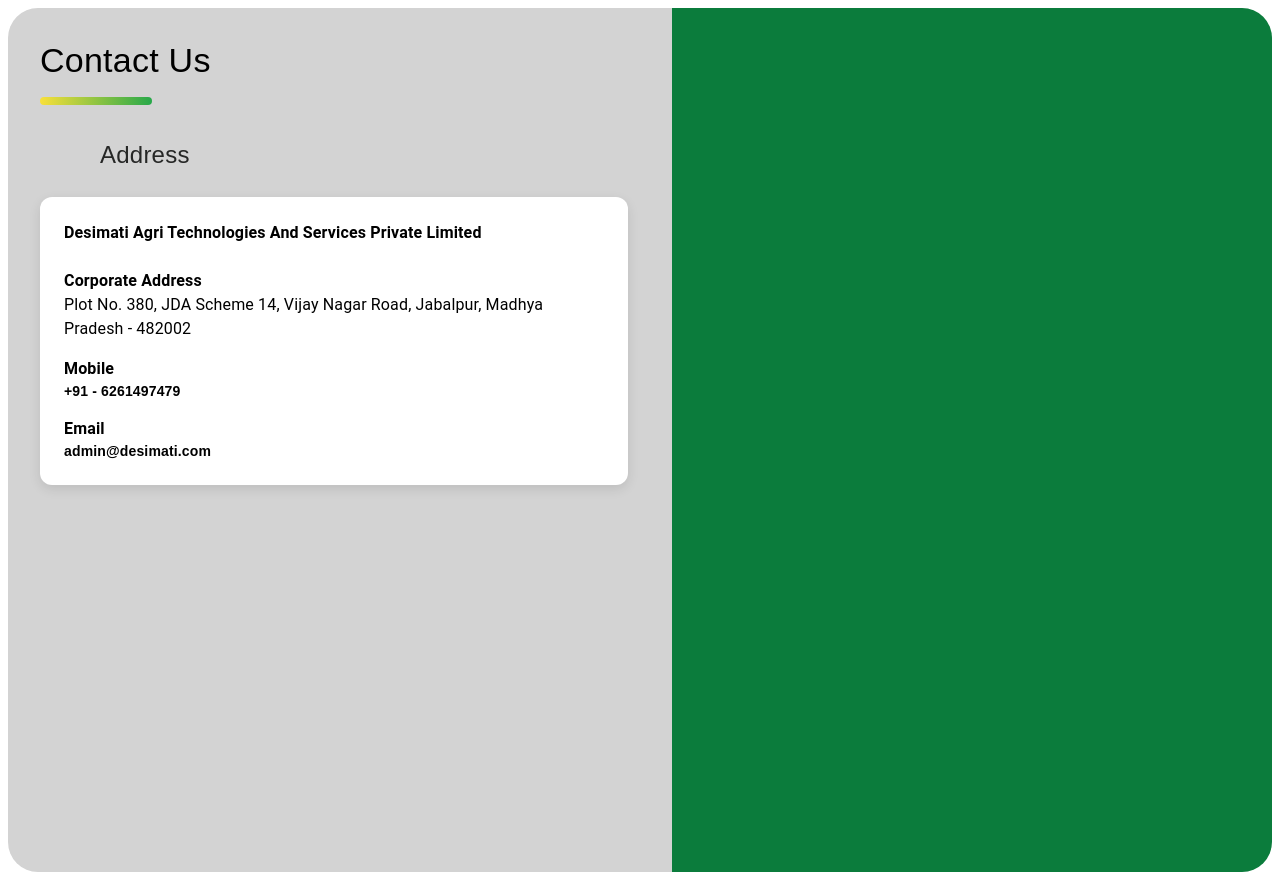
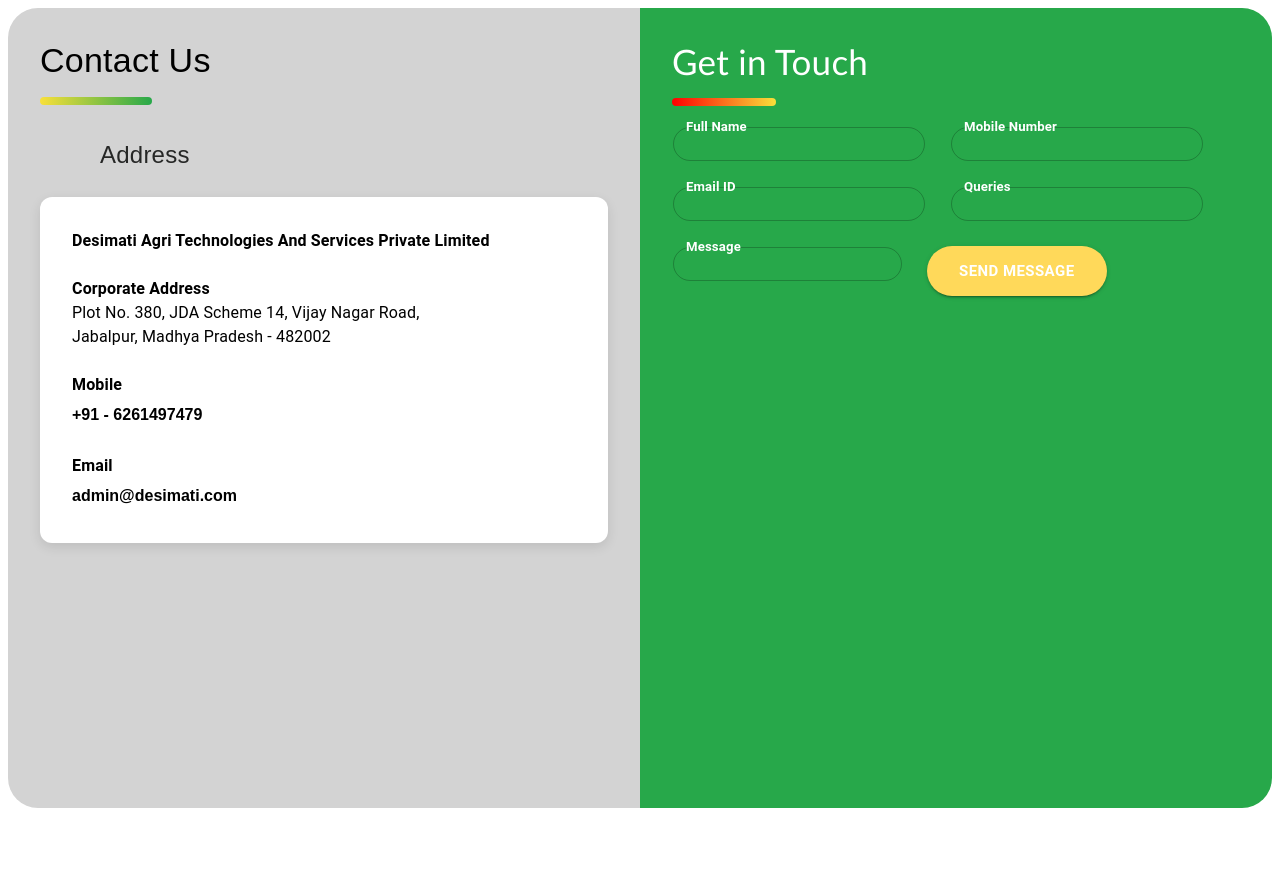
Before and after one commit to Aana-5/Gharaya, a React (Vite) app: page /contact in a window 1280 px wide. After the commit the page ends 816 px from the top, so only its background shows below. Built offline with nearby package versions, Linux system fonts and the light colour scheme; some icons are missing.

Commit message:
contact page updated nitansh

```diff
--- a/src/components/ContactUs.jsx
+++ b/src/components/ContactUs.jsx
@@ -1,10 +1,27 @@
 import React from 'react';
-import { Box, Typography, useMediaQuery, useTheme, IconButton, Link, Grid } from '@mui/material';
+import { Box, Typography, IconButton, Link, Grid, FormControl, InputLabel, OutlinedInput, Button } from '@mui/material';
 import LocationPinIcon from '@mui/icons-material/LocationPin';
 
 const ContactUs = () => {
-    const theme = useTheme();
-    const isMobile = useMediaQuery(theme.breakpoints.down('sm'));
+
+    const inputStyles = {
+        height: '36px',
+        borderRadius: '29px',
+        backgroundColor: '#27A84A',
+        border: '1px solid #27A84A',
+        color: '#fff',
+        paddingX: 2,
+        '& input': {
+          padding: '8px 0',
+        },
+      };
+
+      const labelStyles = {
+        mb: 1,
+        color: '#fff',
+        fontSize: '1.1rem',
+        fontWeight: '600',
+      };
 
     const animatedLinkStyle = {
         fontFamily: "'Poppins', sans-serif",
@@ -45,23 +62,25 @@
         <Box
             sx={{
                 display: 'flex',
-                flexDirection: isMobile ? 'column' : 'row',
+                flexDirection: { xs: 'column', sm: 'row' },
+                width: '100%',
+                minHeight: '100vh',
             }}
         >
             {/* Left Box */}
             <Box
                 sx={{
-                    width: isMobile ? '100vw' : '50vw',
-                    minHeight: isMobile ? '50vh' : '100vh',
+                    width: { xs: '100%', sm: '50%' },
+                    height: { xs: 'auto', sm: '100vh' },
                     backgroundColor: 'lightgrey',
-                    borderRadius: isMobile ? '1.875rem 1.875rem 0 0' : '1.875rem 0 0 1.875rem',
+                    borderRadius: { xs: '1.875rem 1.875rem 0 0', sm: '1.875rem 0 0 1.875rem' },
                     p: 4,
                     display: 'flex',
                     flexDirection: 'column',
                     justifyContent: 'flex-start',
+                    boxSizing: 'border-box',
                 }}
             >
-                {/* Title */}
                 <Typography
                     variant="h4"
                     sx={{
@@ -73,26 +92,23 @@
                     Contact Us
                 </Typography>
 
-                {/* Gradient underline */}
                 <Box
                     sx={{
-                        background: 'transparent linear-gradient(90deg, #f9e03a 0%, #27a84a 100%) 0% 0% no-repeat padding-box',
+                        background: 'transparent linear-gradient(90deg, #f9e03a 0%, #27a84a 100%)',
                         borderRadius: '0.25rem',
-                        opacity: 1,
                         height: '0.5rem',
                         width: '7rem',
                         margin: '0.938rem 0 1.5rem',
-                        display: 'block',
                     }}
                 />
 
-                {/* Icon + "Address" Title */}
+                {/* Icon + Address */}
                 <Box
                     sx={{
                         display: 'flex',
                         alignItems: 'center',
                         gap: 1,
-                        marginBottom: '1rem',
+                        mb: 2,
                     }}
                 >
                     <IconButton
@@ -115,37 +131,54 @@
                     </Typography>
                 </Box>
 
-                {/* Company Info Box */}
+                {/* Info Box */}
                 <Box
                     sx={{
                         backgroundColor: '#fff',
-                        padding: '1.5rem',
+                        padding: { xs: '1rem', sm: '1.5rem', md: '2rem' },
                         borderRadius: '0.75rem',
                         boxShadow: '0 4px 12px rgba(0,0,0,0.1)',
                         fontFamily: 'Montserrat, sans-serif',
                         color: '#000',
                         lineHeight: 1.8,
-                        maxWidth: '90%',
+                        maxWidth: '100%',
                     }}
                 >
-                    <Typography variant="body1">
+                    <Typography variant="body1" sx={{ fontSize: { xs: '0.95rem', sm: '1rem' } }}>
                         <strong>Desimati Agri Technologies And Services Private Limited</strong><br /><br />
                         <strong>Corporate Address</strong><br />
-                        Plot No. 380, JDA Scheme 14, Vijay Nagar Road, Jabalpur, Madhya Pradesh - 482002
+                        Plot No. 380, JDA Scheme 14, Vijay Nagar Road,<br />
+                        Jabalpur, Madhya Pradesh - 482002
                     </Typography>
 
-                    <Box mt={2}>
+                    <Box mt={3}>
                         <Typography variant="body1"><strong>Mobile</strong></Typography>
-                        <Typography variant="body2">
-                        <Grid item><Link href="tel:+916261497479" underline="hover" color="#fff" sx={animatedLinkStyle}><b>+91 - 6261497479</b></Link></Grid>
-                        </Typography>
+                        <Link
+                            href="tel:+916261497479"
+                            underline="hover"
+                            sx={{
+                                ...animatedLinkStyle,
+                                fontSize: { xs: '0.9rem', sm: '1rem' },
+                                mt: 0.5
+                            }}
+                        >
+                            <strong>+91 - 6261497479</strong>
+                        </Link>
                     </Box>
 
-                    <Box mt={2}>
+                    <Box mt={3}>
                         <Typography variant="body1"><strong>Email</strong></Typography>
-                        <Typography variant="body2">
-                            <Grid item><Link href="mailto:admin@desimati.com" underline="hover" color="#fff" sx={animatedLinkStyle}><b>admin@desimati.com</b></Link><br /></Grid>
-                        </Typography>
+                        <Link
+                            href="mailto:admin@desimati.com"
+                            underline="hover"
+                            sx={{
+                                ...animatedLinkStyle,
+                                fontSize: { xs: '0.9rem', sm: '1rem' },
+                                mt: 0.5
+                            }}
+                        >
+                            <strong>admin@desimati.com</strong>
+                        </Link>
                     </Box>
                 </Box>
             </Box>
@@ -153,13 +186,154 @@
             {/* Right Box */}
             <Box
                 sx={{
-                    width: isMobile ? '100vw' : '50vw',
-                    minHeight: isMobile ? '50vh' : '100vh',
-                    backgroundColor: '#0b7c3c',
-                    borderRadius: isMobile ? '0 0 1.875rem 1.875rem' : '0 1.875rem 1.875rem 0',
+                    width: { xs: '100%', sm: '50%' },
+                    height: { xs: 'auto', sm: '100vh' },
+                    backgroundColor: '#27A84A',
+                    borderRadius: { xs: '0 0 1.875rem 1.875rem', sm: '0 1.875rem 1.875rem 0' },
+                    boxSizing: 'border-box',
+                    p: 4,
+                    display: 'flex',
+                    flexDirection: 'column',
+                    justifyContent: 'flex-start',
+                    alignItems: 'flex-start',
                 }}
             >
-                {/* You can add a form or map here if needed later */}
+                {/* Heading */}
+                <Typography
+                    variant="h4"
+                    sx={{
+                        fontFamily: 'Montserrat, sans-serif',
+                        fontWeight: 500,
+                        fontSize: '2.188rem',
+                        color: '#fff',
+                        fontFamily: 'Candara',
+                    }}
+                >
+                    Get in Touch
+                </Typography>
+
+                {/* Gradient Underline */}
+                <Box
+                    sx={{
+                        background: 'transparent linear-gradient(90deg,rgb(255, 0, 0) 0%, #f9e03a 100%) 0% 0% no-repeat padding-box',
+                        borderRadius: '4px',
+                        opacity: 1,
+                        height: '8px',
+                        width: '104px',
+                        margin: '15px 0 20px',
+                        display: 'block',
+                    }}
+                />
+
+                <Grid container spacing={3}>
+                    {/* Full Name */}
+                    <Grid item xs={12} sm={6}>
+                        <FormControl fullWidth variant="outlined">
+                            <InputLabel
+                                shrink
+                                htmlFor="full-name"
+                                sx={labelStyles}
+                            >
+                                Full Name
+                            </InputLabel>
+                            <OutlinedInput
+                                id="full-name"
+                                sx={inputStyles}
+                            />
+                        </FormControl>
+                    </Grid>
+
+                    {/* Mobile Number */}
+                    <Grid item xs={12} sm={6}>
+                        <FormControl fullWidth variant="outlined">
+                            <InputLabel
+                                shrink
+                                htmlFor="mobile"
+                                sx={labelStyles}
+                            >
+                                Mobile Number
+                            </InputLabel>
+                            <OutlinedInput
+                                id="mobile"
+                                sx={inputStyles}
+                            />
+                        </FormControl>
+                    </Grid>
+
+                    {/* Email ID */}
+                    <Grid item xs={12} sm={6}>
+                        <FormControl fullWidth variant="outlined">
+                            <InputLabel
+                                shrink
+                                htmlFor="email"
+                                sx={labelStyles}
+                            >
+                                Email ID
+                            </InputLabel>
+                            <OutlinedInput
+                                id="email"
+                                sx={inputStyles}
+                            />
+                        </FormControl>
+                    </Grid>
+
+                    {/* Queries */}
+                    <Grid item xs={12} sm={6}>
+                        <FormControl fullWidth variant="outlined">
+                            <InputLabel
+                                shrink
+                                htmlFor="queries"
+                                sx={labelStyles}
+                            >
+                                Queries
+                            </InputLabel>
+                            <OutlinedInput
+                                id="queries"
+                                sx={inputStyles}
+                            />
+                        </FormControl>
+                    </Grid>
+
+                    {/* Message */}
+                    <Grid item xs={12}>
+                        <FormControl fullWidth variant="outlined">
+                            <InputLabel
+                                shrink
+                                htmlFor="message"
+                                sx={labelStyles}
+                            >
+                                Message
+                            </InputLabel>
+                            <OutlinedInput
+                                id="message"
+                                multiline
+                                rows={4}
+                                sx={inputStyles}
+                            />
+                        </FormControl>
+                    </Grid>
+
+                    {/* Submit Button */}
+                    <Grid item xs={12}>
+                        <Button
+                            variant="contained"
+                            size="large"
+                            sx={{
+                                backgroundColor: '#FFD95A',
+                                color: '#fff',
+                                borderRadius: '29px',
+                                paddingX: 4,
+                                paddingY: 1.5,
+                                fontWeight: 'bold',
+                                '&:hover': {
+                                    backgroundColor: '#2d994b',
+                                },
+                            }}
+                        >
+                            Send Message
+                        </Button>
+                    </Grid>
+                </Grid>
             </Box>
         </Box>
     );
```
